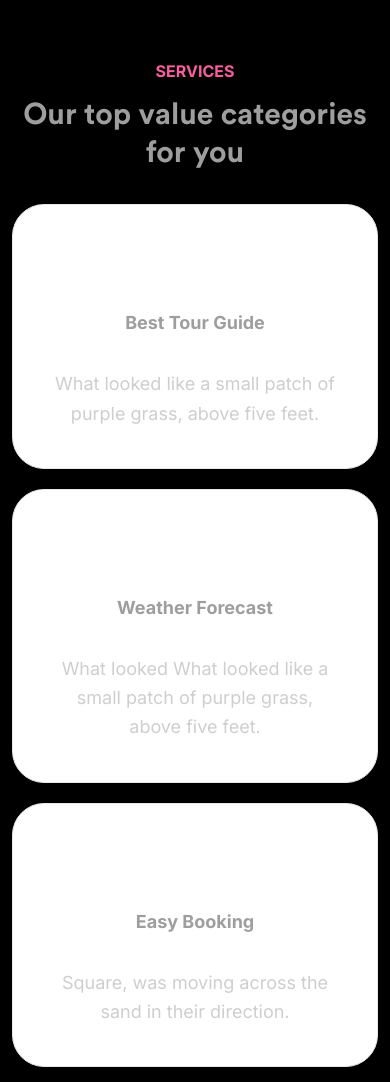
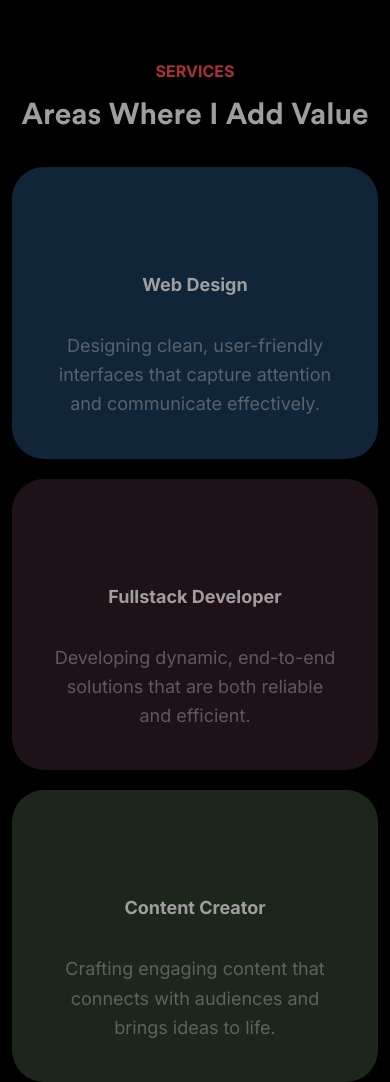
Before and after one commit to arneyva/WebPortofolio, a website: page wijdan/index.html in a window 390 px wide. Shown: the part 1681-2763 px from the top of the page. Drawn offline with nearby package versions, Linux system fonts and the light colour scheme.

Commit message:
update services

```diff
--- a/tailwind.config.js
+++ b/tailwind.config.js
@@ -14,6 +14,9 @@ module.exports = {
         orange: "#FF5722",
         grey: "#9E9E9E",
         abang: "#AB3135",
+        birudongker: "#112538",
+        abangtuo: "#1F1118",
+        ijotup: "#1C261A",
       },
       dropShadow: {
         myshadow: ["0px 4px 4px rgba(0, 0, 0, 0.25)"],
--- a/wijdan/index.html
+++ b/wijdan/index.html
@@ -42,7 +42,7 @@
             </div>
         </div>
         <div x-show="navOpen" x-data="{open:false}"
-            class="z-50 fixed bottom-0 right-0 left-0 bg-white px-4 py-4 border lg:hidden">
+            class="z-50 fixed bottom-0 right-0 left-0 bg-abangtuo px-4 py-4  lg:hidden">
             <ul x-transition:enter-start="opacity-0 scale-90" x-transition:enter-end="opacity-100 scale-100"
                 x-transition:leave="transition ease-in duration-300" x-transition:leave-start="opacity-100 scale-100"
                 x-transition:leave-end="opacity-0 scale-90" class="flex justify-between">
@@ -164,41 +164,40 @@
             <div class="grid grid-cols-12 items-center">
                 <div class="lg:col-span-4 col-span-12 flex flex-col gap-4">
                     <span
-                        class="text-jambon font-bold leading-tight text-center lg:text-start text-base sm:text-2xl">SERVICES</span>
-                    <h1 class="font-bold sm:text-[48px] text-3xl leading-tight text-grey text-center lg:text-start">Our
-                        top value
-                        categories for you</h1>
+                        class="text-abang font-bold leading-tight text-center lg:text-start text-base sm:text-2xl">SERVICES</span>
+                    <h1 class="font-bold sm:text-[48px] text-3xl leading-tight text-grey text-center lg:text-start">
+                        Areas Where I Add Value</h1>
                 </div>
                 <div
                     class="lg:col-span-8 col-span-12 flex flex-col sm:flex-row gap-5 lg:w-screen sm:w-auto lg:mt-0 sm:mt-16 mt-8">
                     <div
-                        class="flex justify-center gap-16 flex-col items-center  w-full sm:w-[350px] rounded-[32px] border lg:p-16 p-10 bg-white drop-shadow-myshadow ">
+                        class="flex justify-center gap-16 flex-col items-center  w-full sm:w-[350px] rounded-[32px]  lg:p-16 p-10 bg-birudongker drop-shadow-myshadow ">
                         <div><img src="../public/assets/services1.svg" alt=""></div>
                         <div class="flex gap-8 flex-col">
-                            <h2 class="font-bold text-grey text-lg text-center">Best Tour Guide
+                            <h2 class="font-bold text-grey text-lg text-center">Web Design
                             </h2>
-                            <p class="font-inter text-lg leading-relaxed text-grey opacity-50 text-center">What looked
-                                like a small patch of purple grass, above five feet.</p>
+                            <p class="font-inter text-lg leading-relaxed text-grey opacity-50 text-center">Designing
+                                clean, user-friendly interfaces that capture attention and communicate effectively.</p>
                         </div>
                     </div>
                     <div
-                        class="flex justify-center gap-16 flex-col items-center  w-full sm:w-[350px] rounded-[32px] border lg:p-16 p-10 bg-white drop-shadow-myshadow">
+                        class="flex justify-center gap-16 flex-col items-center  w-full sm:w-[350px] rounded-[32px]  lg:p-16 p-10 bg-abangtuo drop-shadow-myshadow">
                         <div><img src="../public/assets/services2.svg" alt=""></div>
                         <div class="flex gap-8 flex-col">
-                            <h2 class="font-bold text-grey text-lg text-center">Weather Forecast
+                            <h2 class="font-bold text-grey text-lg text-center">Fullstack Developer
                             </h2>
-                            <p class="font-inter text-lg leading-relaxed text-grey opacity-50 text-center">What looked
-                                What looked like a small patch of purple grass, above five feet.</p>
+                            <p class="font-inter text-lg leading-relaxed text-grey opacity-50 text-center">Developing
+                                dynamic, end-to-end solutions that are both reliable and efficient.</p>
                         </div>
                     </div>
                     <div
-                        class="flex justify-center gap-16 flex-col items-center w-full sm:w-[350px] rounded-[32px] border lg:p-16 p-10 bg-white drop-shadow-myshadow">
+                        class="flex justify-center gap-16 flex-col items-center w-full sm:w-[350px] rounded-[32px]  lg:p-16 p-10 bg-ijotup drop-shadow-myshadow">
                         <div><img src="../public/assets/services3.svg" alt=""></div>
                         <div class="flex gap-8 flex-col">
-                            <h2 class="font-bold text-grey text-lg text-center">Easy Booking
+                            <h2 class="font-bold text-grey text-lg text-center">Content Creator
                             </h2>
-                            <p class="font-inter text-lg leading-relaxed text-grey opacity-50 text-center">Square, was
-                                moving across the sand in their direction.</p>
+                            <p class="font-inter text-lg leading-relaxed text-grey opacity-50 text-center">Crafting
+                                engaging content that connects with audiences and brings ideas to life.</p>
                         </div>
                     </div>
                 </div>
```
Also changed, not shown: public/assets/content.svg (added), public/assets/webdesign.svg (added), wijdan/output.css.
